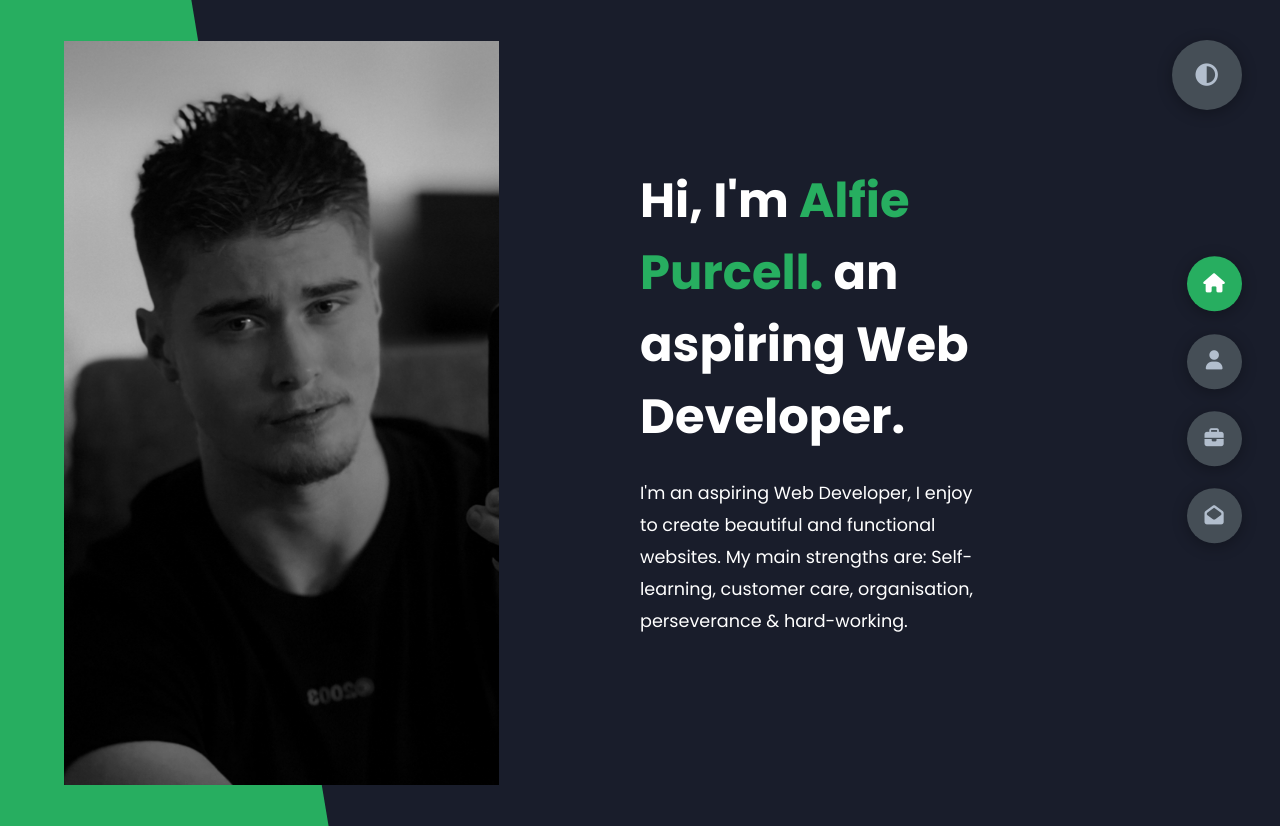
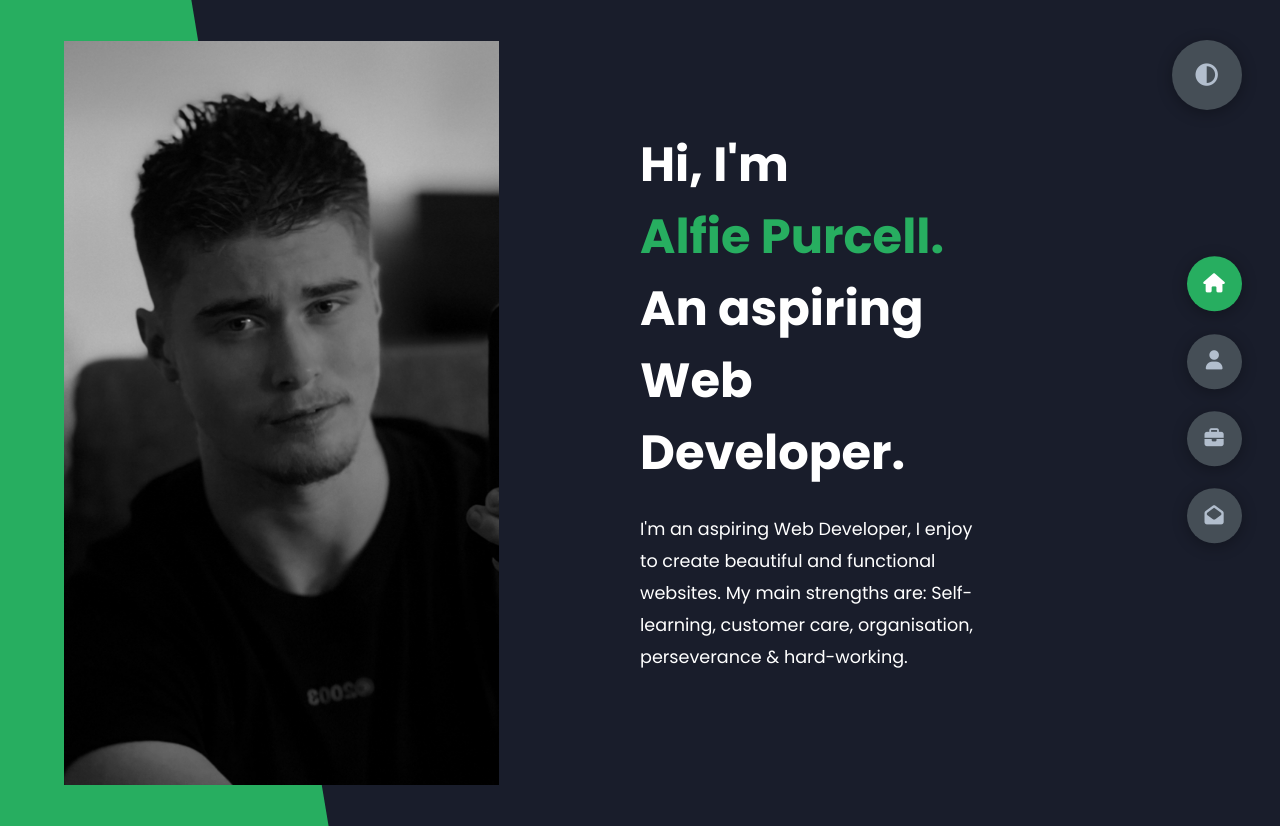
Before and after one commit to AlfiePurcell/first-portfolio, a plain HTML site: page index.html in a window 1280 px wide. Drawn offline with Linux system fonts and the light colour scheme.

Commit message:
Update index.html

```diff
--- a/index.html
+++ b/index.html
@@ -23,8 +23,8 @@
             </div>
             <div class="right-header">
                 <h1 class="name">
-                    Hi, I'm <span>Alfie Purcell.</span>
-                    an aspiring Web Developer.
+                    Hi, I'm <br> <span>Alfie Purcell.</span> <br>
+                    An aspiring Web Developer.
                 </h1>
                 <p>
                     I'm an aspiring Web Developer, I enjoy to create beautiful and functional websites.
@@ -201,7 +201,7 @@
                                     <span>Location</span>
                                 </div>
                                 <p>
-                                    <span>: Belton, United Kingdom</span>
+                                    <span>: Belton, Great Yarmouth, United Kingdom</span>
                                 </p>
                             </div>
                             <div class="contact-item">
```
